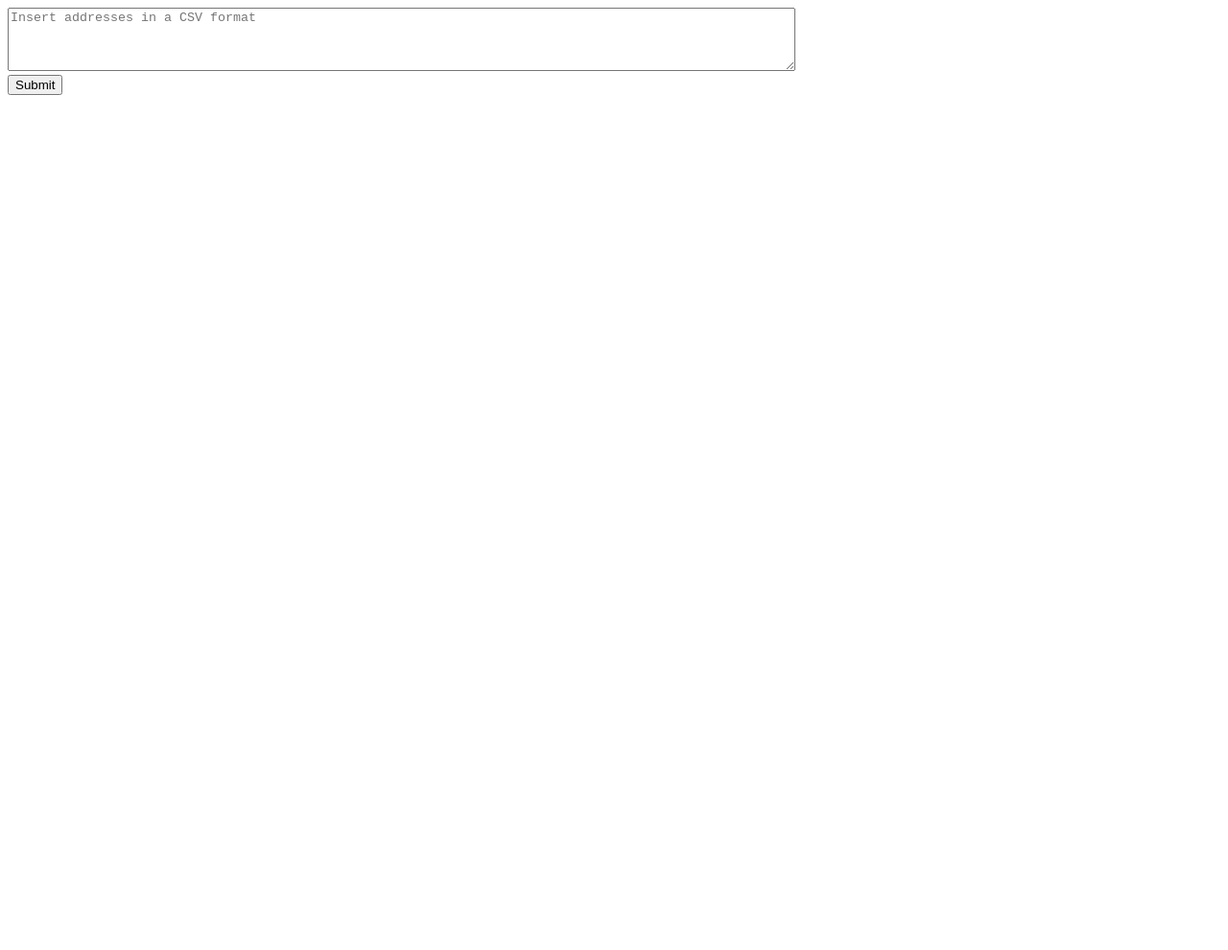
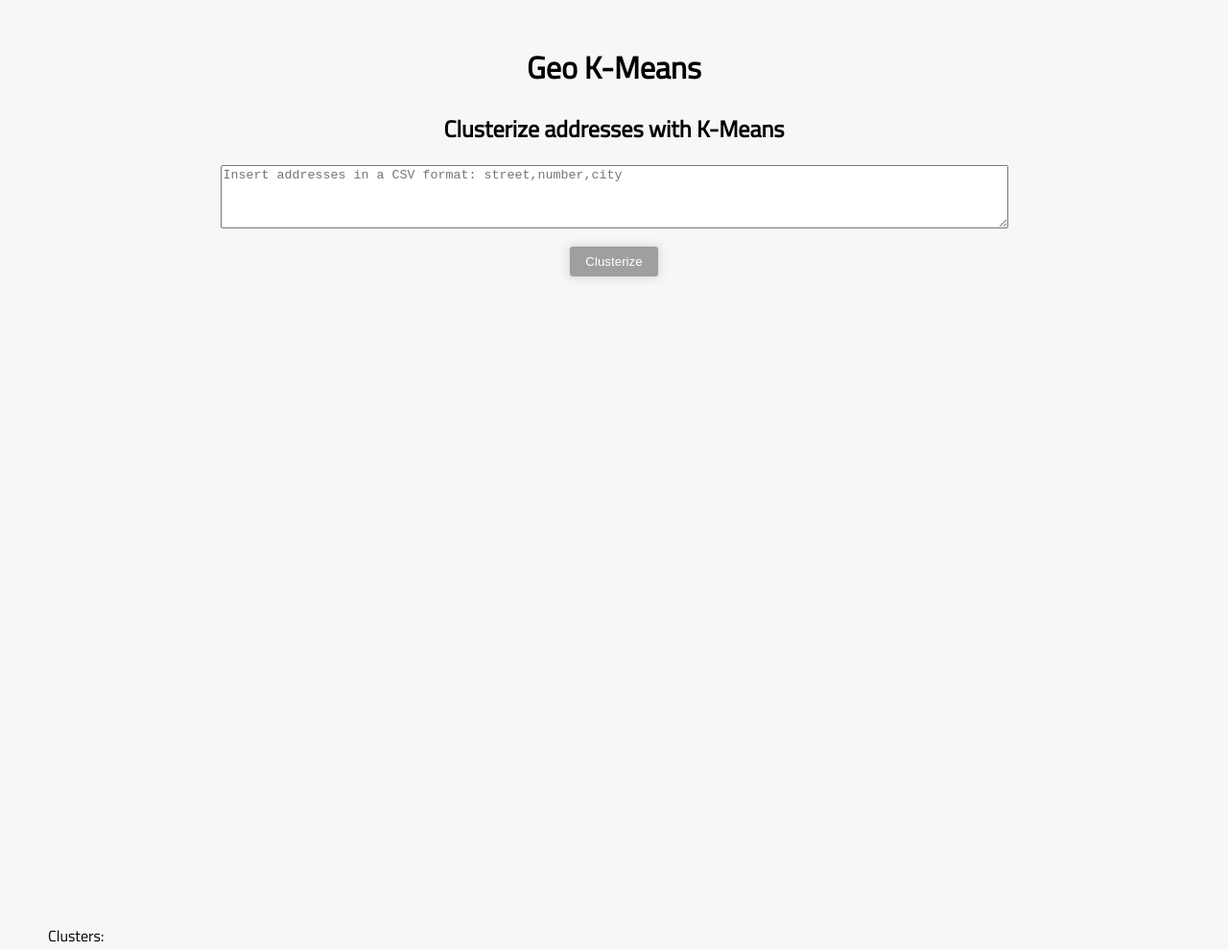
Before and after one commit to agnoski/geoK-Means, a plain HTML site: page src/index.html in a window 1280 px wide. Shown: the whole page at 96% size. Before the commit the page ends 800 px from the top, so only its background shows below. Drawn offline with nearby package versions, Linux system fonts and the light colour scheme.

Commit message:
Improve layout

```diff
--- a/src/css/style.css
+++ b/src/css/style.css
@@ -0,0 +1,43 @@
+body {
+	font-family: 'Titillium Web', sans-serif;
+	margin: 0 0;
+	background-color: #f7f7f7;
+}
+
+.hero {
+	color: black;
+	text-align: center;
+	padding-top: 25px;
+}
+
+.btn-show {
+	color: white;
+	background: rgba(130, 130, 130, 0.75);
+	border: 1px solid #e0e0e0;
+	border-radius: 4px;
+	box-shadow: 0 0 8px 2px #e0e0e0;
+    padding: 8px 16px;
+    margin: 12px;
+}
+
+.btn-show:hover {
+	border: 1px solid #ffffff;
+}
+
+.text {
+	margin: auto;
+}
+
+.container {
+	margin: 50px 0;
+	padding: 0 50px;
+}
+
+.canvasContainer {
+    margin: auto;
+    width: 50%;
+}
+
+.canvasPlot {
+    width: 100%;
+}
--- a/src/index.html
+++ b/src/index.html
@@ -3,25 +3,33 @@
 <head>
 	<meta charset="utf-8">
 	<title>Geo K-Means</title>
+
+	<link href="https://fonts.googleapis.com/css?family=Titillium+Web&display=swap" rel="stylesheet">
 	<link rel="stylesheet" type="text/css" href="css/style.css">
 </head>
 <body>
-	<div>
-		<textarea id="addressesList" rows="4" cols="100" placeholder="Insert addresses in a CSV format"></textarea>
+
+	<div class="hero">
+		<h1>Geo K-Means</h1>
+		<h2>Clusterize addresses with K-Means</h2>
+		<div class="text">
+			<div>
+				<textarea id="addressesList" rows="4" cols="100" placeholder="Insert addresses in a CSV format: street,number,city"></textarea>
+			</div>
+			<button class="btn-show" onclick="processAddresses()">Clusterize</button>
+		</div>
 	</div>
 
-	<div>
-		<button onclick="processAddresses()">Submit</button>
-	</div>
+	<div class="container">
+		<div class="canvasContainer">
+			<canvas id="plot" class="canvasPlot" width="500" height="500"></canvas>
+		</div>
 
-	<div>
-		<canvas id="plot"  width="500" height="500"></canvas>
-	</div>
-
-	<div>
-		<ul id="clustersList">
-
-		</ul>
+		<div>
+			<p>Clusters:</p>
+			<ul id="clustersList">
+			</ul>
+		</div>
 	</div>
 
 	<script src='https://ajax.googleapis.com/ajax/libs/jquery/3.4.1/jquery.min.js'></script>
--- a/src/js/app.js
+++ b/src/js/app.js
@@ -78,5 +78,6 @@ function processAddresses() {
 	}).catch(error => {
 		console.log("Error");
 		console.log(error);
+		alert(error.responseText);
 	});
 }
```
